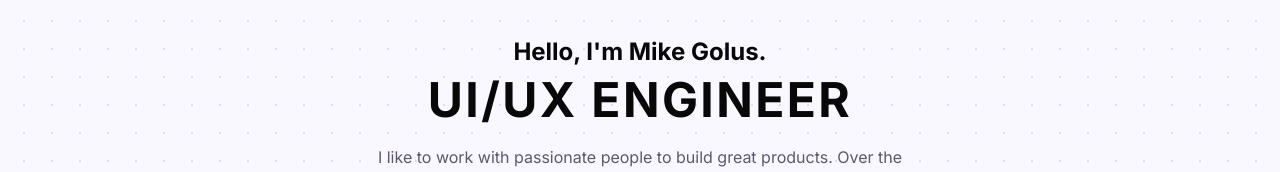
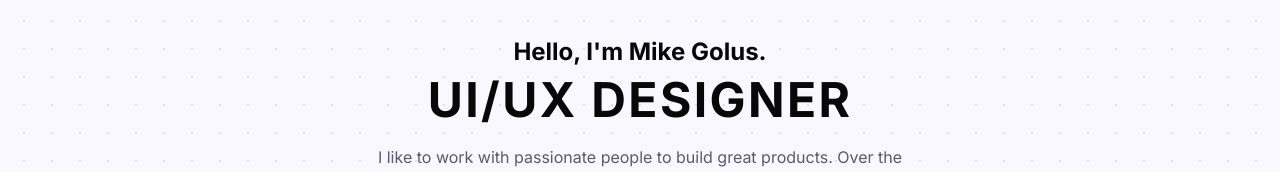
Before and after one commit to mikegolus/portfolio, a Next.js app: page / in a window 1280 px wide. Shown: the part 463-635 px from the top of the page. Built offline with nearby package versions, Linux system fonts and the light colour scheme.

Commit message:
Added animated text on home

```diff
--- a/package.json
+++ b/package.json
@@ -14,7 +14,9 @@
     "framer-motion": "^10.17.9",
     "next": "14.0.4",
     "react": "^18",
-    "react-dom": "^18"
+    "react-dom": "^18",
+    "react-aria-components": "^1.0.1",
+    "use-resize-observer": "^9.1.0"
   },
   "devDependencies": {
     "@types/node": "^20",
--- a/src/app/layout.tsx
+++ b/src/app/layout.tsx
@@ -1,10 +1,11 @@
 import type { Metadata } from 'next'
+import { Header } from '@/components/header/header'
+import { Footer } from '@/components/footer/footer'
+import { App } from '@/components/app/app'
+import { Cursor } from '@/components/cursor/cursor'
+import { Analytics } from '@vercel/analytics/react'
 import { Inter } from 'next/font/google'
 import './globals.css'
-import { Header } from '@/components/header/header'
-import { Cursor } from '@/components/cursor/cursor'
-import { Footer } from '@/components/footer/footer'
-import { Analytics } from '@vercel/analytics/react'
 
 const inter = Inter({ subsets: ['latin'] })
 
@@ -27,9 +28,11 @@ export default function RootLayout({
   return (
     <html lang="en">
       <body className={inter.className}>
-        <Header />
-        <main>{children}</main>
-        <Footer />
+        <App>
+          <Header />
+          <main>{children}</main>
+          <Footer />
+        </App>
         <Cursor />
         <Analytics />
       </body>
--- /dev/null
+++ b/src/components/app/app.module.css
@@ -0,0 +1,3 @@
+.base {
+  min-height: 100%;
+}
--- /dev/null
+++ b/src/components/app/app.tsx
@@ -0,0 +1,43 @@
+'use client'
+
+import {
+  FC,
+  PropsWithChildren,
+  RefObject,
+  createContext,
+  useContext,
+  useRef,
+} from 'react'
+import styles from './app.module.css'
+
+interface AppProps extends PropsWithChildren {}
+
+interface AppContextProps {
+  rootElementRef?: RefObject<HTMLDivElement>
+}
+
+const AppContext = createContext<AppContextProps>({
+  rootElementRef: undefined,
+})
+
+export const App: FC<AppProps> = ({ children }) => {
+  const rootElementRef = useRef<HTMLDivElement>(null)
+
+  return (
+    <AppContext.Provider value={{ rootElementRef: rootElementRef }}>
+      <div className={styles.base} ref={rootElementRef}>
+        {children}
+      </div>
+    </AppContext.Provider>
+  )
+}
+
+export const useAppContext = () => {
+  const context = useContext(AppContext)
+
+  if (context === null) {
+    throw 'useAppContext must be used within <AppContext />'
+  }
+
+  return context
+}
--- a/src/components/intro/intro.tsx
+++ b/src/components/intro/intro.tsx
@@ -1,7 +1,10 @@
 import { Logo } from '../logo/logo'
+import { Sheet } from '../modal/modal'
+import { WordSwapper } from '../word-swapper/word-swapper'
 import styles from './intro.module.css'
 
-export const Intro = () => (
+export const Intro = () => {
+  return (
     <section className={styles.intro}>
       <div className={styles.content}>
         <div className={styles.logo}>
@@ -9,7 +12,26 @@ export const Intro = () => (
         </div>
         <div className={styles.copy}>
           <h1>Hello, I&apos;m Mike Golus.</h1>
-        <h2>UI/UX Engineer</h2>
+          <h2
+            style={{
+              display: 'flex',
+              gap: 16,
+              justifyContent: 'center',
+              alignItems: 'center',
+            }}
+          >
+            <div>
+              UI/UX{' '}
+              <WordSwapper
+                words={[
+                  { string: 'Engineer', delay: 4000 },
+                  { string: 'Designer', delay: 4000 },
+                  { string: 'Advocate', delay: 4000 },
+                  { string: 'Leader', delay: 4000 },
+                ]}
+              />
+            </div>
+          </h2>
           <p>
             I like to work with passionate people to build great products. Over
             the years, I&apos;ve built products with JavaScript, TypeScript,
@@ -19,3 +41,4 @@ export const Intro = () => (
       </div>
     </section>
   )
+}
--- /dev/null
+++ b/src/components/modal/modal.module.css
@@ -0,0 +1,27 @@
+.base {
+  position: absolute;
+  bottom: 0;
+  width: 100%;
+  background-color: var(--bg-strongest);
+  will-change: transform
+}
+
+.overlay {
+  position: fixed;
+  inset: 0;
+  z-index: 10;
+}
+
+.drag-affordance {
+  margin-inline: auto;
+  width: 48px;
+  height: 6px;
+  margin-block-start: 8px;
+  border-radius: 999rem;
+  background: var(--text-lightest);
+}
+
+.dialog {
+  padding: 16px;
+  outline: none;
+}
--- /dev/null
+++ b/src/components/modal/modal.tsx
@@ -0,0 +1,133 @@
+'use client'
+
+import {
+  animate,
+  AnimatePresence,
+  motion,
+  useMotionTemplate,
+  useMotionValue,
+  useMotionValueEvent,
+  useTransform,
+} from 'framer-motion'
+import {
+  Button,
+  Dialog,
+  Heading,
+  Modal,
+  ModalOverlay,
+} from 'react-aria-components'
+import { useState } from 'react'
+import styles from './modal.module.css'
+import { useAppContext } from '../app/app'
+
+// Wrap React Aria modal components so they support framer-motion values.
+const MotionModal = motion(Modal)
+const MotionModalOverlay = motion(ModalOverlay)
+
+const inertiaTransition = {
+  type: 'inertia' as const,
+  bounceStiffness: 300,
+  bounceDamping: 40,
+  timeConstant: 300,
+}
+
+const staticTransition = {
+  duration: 0.5,
+  ease: [0.32, 0.72, 0, 1],
+}
+
+const SHEET_MARGIN = 34
+const SHEET_RADIUS = 12
+
+export const Sheet = () => {
+  const [isOpen, setOpen] = useState(false)
+  const h = window.innerHeight - SHEET_MARGIN
+  const y = useMotionValue(h)
+  const bgOpacity = useTransform(y, [0, h], [0.4, 0])
+  const bg = useMotionTemplate`rgba(0, 0, 0, ${bgOpacity})`
+  const { rootElementRef } = useAppContext()
+  const rootElement = rootElementRef?.current
+
+  // Scale the body down and adjust the border radius when the sheet is open.
+  const bodyScale = useTransform(
+    y,
+    [0, h],
+    [(window.innerWidth - SHEET_MARGIN) / window.innerWidth, 1],
+  )
+  const bodyTranslate = useTransform(
+    y,
+    [0, h],
+    [SHEET_MARGIN - SHEET_RADIUS, 0],
+  )
+  const bodyBorderRadius = useTransform(y, [0, h], [SHEET_RADIUS, 0])
+
+  useMotionValueEvent(
+    bodyScale,
+    'change',
+    (v) => (rootElement.style.scale = `${v}`),
+  )
+  useMotionValueEvent(
+    bodyTranslate,
+    'change',
+    (v) => (rootElement.style.translate = `0 ${v}px`),
+  )
+  useMotionValueEvent(
+    bodyBorderRadius,
+    'change',
+    (v) => (rootElement.style.borderRadius = `${v}px`),
+  )
+
+  return (
+    <>
+      <Button onPress={() => setOpen(true)}>Open sheet</Button>
+      <AnimatePresence>
+        {isOpen && (
+          <MotionModalOverlay
+            // Force the modal to be open when AnimatePresence renders it.
+            isOpen
+            onOpenChange={setOpen}
+            className={styles.overlay}
+            style={{ backgroundColor: bg as any }}
+          >
+            <MotionModal
+              className={styles.base}
+              initial={{ y: h }}
+              animate={{ y: 0 }}
+              exit={{ y: h }}
+              transition={staticTransition}
+              style={{
+                y,
+                top: SHEET_MARGIN,
+                // Extra padding at the bottom to account for rubber band scrolling.
+                paddingBottom: window.screen.height,
+              }}
+              drag="y"
+              dragConstraints={{ top: 0 }}
+              onDragEnd={(e, { offset, velocity }) => {
+                if (offset.y > window.innerHeight * 0.75 || velocity.y > 10) {
+                  setOpen(false)
+                } else {
+                  animate(y, 0, { ...inertiaTransition, min: 0, max: 0 })
+                }
+              }}
+            >
+              <div className={styles['drag-affordance']} />
+              <Dialog className={styles.dialog}>
+                <Heading slot="title">Modal sheet</Heading>
+                <p>
+                  This is a dialog with a custom modal overlay built with React
+                  Aria Components and Framer Motion.
+                </p>
+                <p>
+                  Lorem ipsum dolor sit amet, consectetur adipiscing elit.
+                  Aenean sit amet nisl blandit, pellentesque eros eu,
+                  scelerisque eros. Sed cursus urna at nunc lacinia dapibus.
+                </p>
+              </Dialog>
+            </MotionModal>
+          </MotionModalOverlay>
+        )}
+      </AnimatePresence>
+    </>
+  )
+}
--- a/src/components/projects/project.tsx
+++ b/src/components/projects/project.tsx
@@ -6,6 +6,7 @@ import Image from 'next/image'
 import { Chip } from '../chip/chip'
 import Link from 'next/link'
 import cx from 'classnames'
+import { motion } from 'framer-motion'
 
 interface ProjectProps {
   label: string
@@ -25,12 +26,14 @@ export const Project: FC<ProjectProps> = ({
   skills,
 }) => (
   <div className={styles.base}>
+    <motion.div layoutId={label}>
       <Wrapper
         href={href}
         className={cx(styles.image, href && styles['has-link'])}
       >
         <Image fill objectFit="cover" src={image} alt={imageAlt} />
       </Wrapper>
+    </motion.div>
     <div className={styles.body}>
       <div className={styles.text}>
         <Wrapper href={href} className={styles.label}>
--- /dev/null
+++ b/src/components/word-swapper/word-swapper.module.css
@@ -0,0 +1,10 @@
+.base {
+  position: relative;
+  display: inline-block;
+  white-space: nowrap;
+  text-align: left;
+}
+
+.word-container {
+  width: fit-content;
+}
--- /dev/null
+++ b/src/components/word-swapper/word-swapper.tsx
@@ -0,0 +1,75 @@
+'use client'
+
+import { FC, useEffect, useState } from 'react'
+import styles from './word-swapper.module.css'
+import useResizeObserver from 'use-resize-observer'
+import { AnimatePresence, motion } from 'framer-motion'
+
+type Word = {
+  string: string
+  delay: number
+}
+
+interface WordSwapperProps {
+  words: Word[]
+}
+
+export const WordSwapper: FC<WordSwapperProps> = ({ words }) => {
+  const [index, setIndex] = useState(0)
+
+  useEffect(() => {
+    setTimeout(() => {
+      const next = index + 1
+      setIndex(next % words.length)
+    }, words[index].delay)
+  }, [index, setIndex, words, words.length])
+
+  const { ref, width } = useResizeObserver<HTMLDivElement>()
+
+  return (
+    <motion.div
+      className={styles.base}
+      initial={{ width: width }}
+      animate={{ width: width }}
+    >
+      <div ref={ref} className={styles['word-container']}>
+        <AnimatePresence initial={false}>
+          <Word key={words[index].string} word={words[index].string} />
+        </AnimatePresence>
+      </div>
+    </motion.div>
+  )
+}
+
+interface WordProps {
+  word: string
+}
+
+const Word: FC<WordProps> = ({ word }) => {
+  return (
+    <motion.div
+      variants={{
+        enter: {
+          position: 'absolute',
+          translateY: '-100%',
+          opacity: 0,
+        },
+        default: {
+          position: 'relative',
+          translateY: '0%',
+          opacity: 1,
+        },
+        exit: {
+          position: 'absolute',
+          translateY: '100%',
+          opacity: 0,
+        },
+      }}
+      initial="enter"
+      animate="default"
+      exit="exit"
+    >
+      {word}
+    </motion.div>
+  )
+}
```
Also changed, not shown: 1 other file (tests, documents, lock files or other folders). Lines whose indentation alone changed are shown as unchanged.
